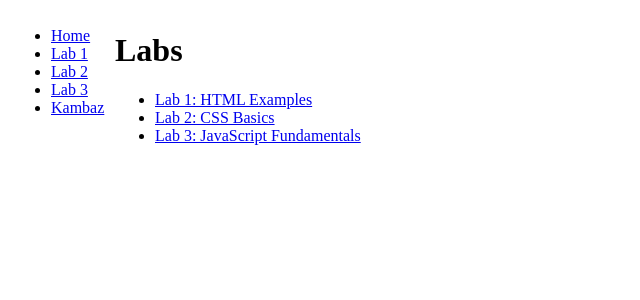
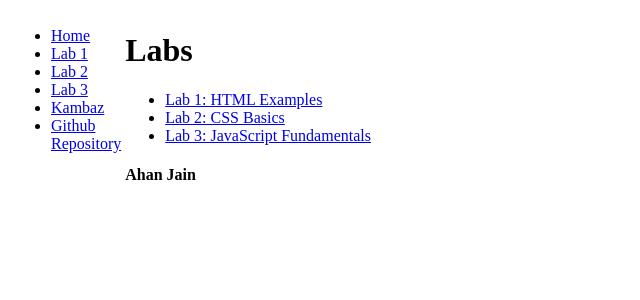
Before and after one commit to ahan-jain/kambaz-next-js, a Next.js app: page /labs in a window 1280 px wide. Shown: the top 300 px of the page, without its empty margins (0-640 px from the left). Built offline with nearby package versions, Linux system fonts and the light colour scheme.

Commit message:
added github repo link to TOC and added name to labs home page

```diff
--- a/app/labs/TOC.tsx
+++ b/app/labs/TOC.tsx
@@ -22,5 +22,9 @@
         <Link href="/" id="wd-lab3-link">
           Kambaz </Link>
       </li>
+      <li>
+        <Link href="https://github.com/ahan-jain/kambaz-next-js" id="wd-github">
+          Github Repository </Link>
+      </li>
     </ul>
   );}
--- a/app/labs/page.tsx
+++ b/app/labs/page.tsx
@@ -20,6 +20,7 @@
           </Link>
         </li>
       </ul>
+            <h4>Ahan Jain</h4>
     </div>
   );
 }
```
